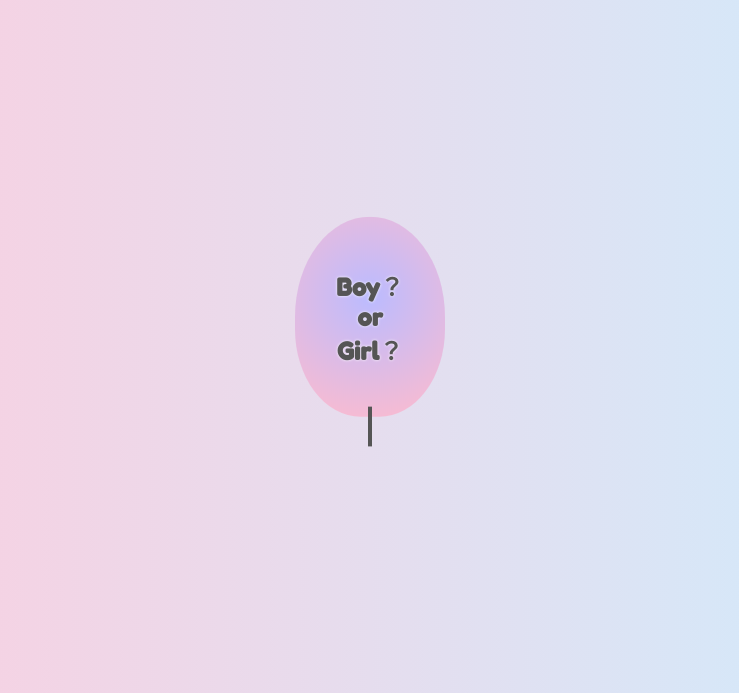
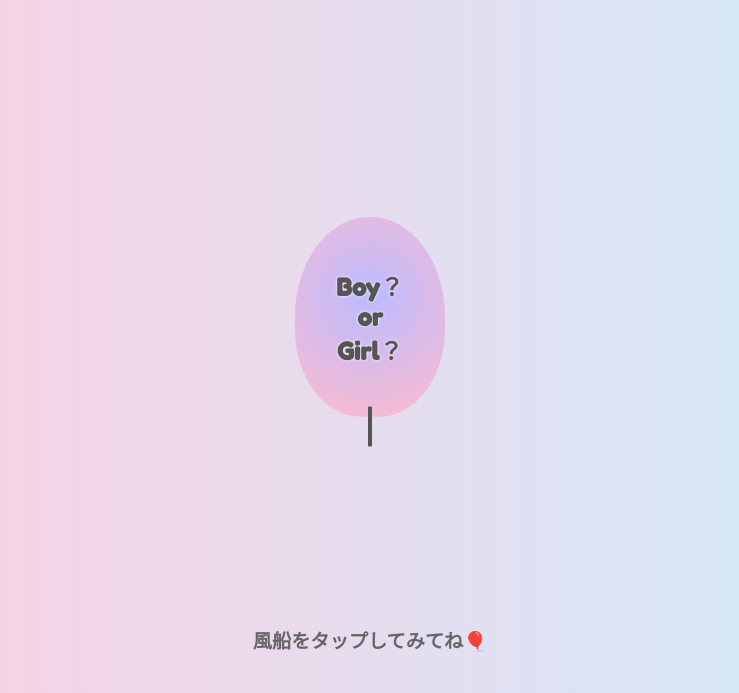
Before and after one commit to beckydora56/genderreveal, a plain HTML site: page index.html in a window 1280 px wide. Shown: the part 107-800 px from the top of the page, without its empty margins (270-1009 px from the left). Drawn offline with Linux system fonts and the light colour scheme.

Commit message:
Update index.html

```diff
--- a/index.html
+++ b/index.html
@@ -66,6 +66,16 @@
       height: 40px;
       background: #555;
       transform: translateX(-50%);
+    }
+
+    .tap-hint {
+      font-size: 1.2rem;
+      color: #666;
+      position: absolute;
+      bottom: 20px;
+      width: 100%;
+      text-align: center;
+      font-weight: bold;
     }
 
     @keyframes float {
@@ -137,7 +147,7 @@
   <div class="container">
     <div class="balloon" onclick="reveal()">
       Boy？<br>or<br>Girl？
-</div>
+    </div>
     <div class="message" id="message"></div>
     <div class="confetti" id="confetti"></div>
     <audio id="celebration-sound" preload="auto">
@@ -182,10 +192,12 @@
   balloon.addEventListener('animationend', () => {
     balloon.style.display = 'none';
 
+    document.getElementById('tapHint').style.display = 'none'; // ← 追加行
+
     document.body.style.background = "linear-gradient(to bottom, #cceeff, #ffffff)";
 
     const message = document.getElementById('message');
-    message.textContent = "It's a Boy🎉"; // ← ここで動的に表示
+    message.textContent = "It's a Boy🎉";
     message.classList.add('show');
 
     const sound = document.getElementById('celebration-sound');
@@ -197,6 +209,8 @@
     startConfettiLoop();
   }, { once: true });
 }
+
   </script>
+  <p class="tap-hint" id="tapHint">風船をタップしてみてね🎈</p>
 </body>
 </html>
```
